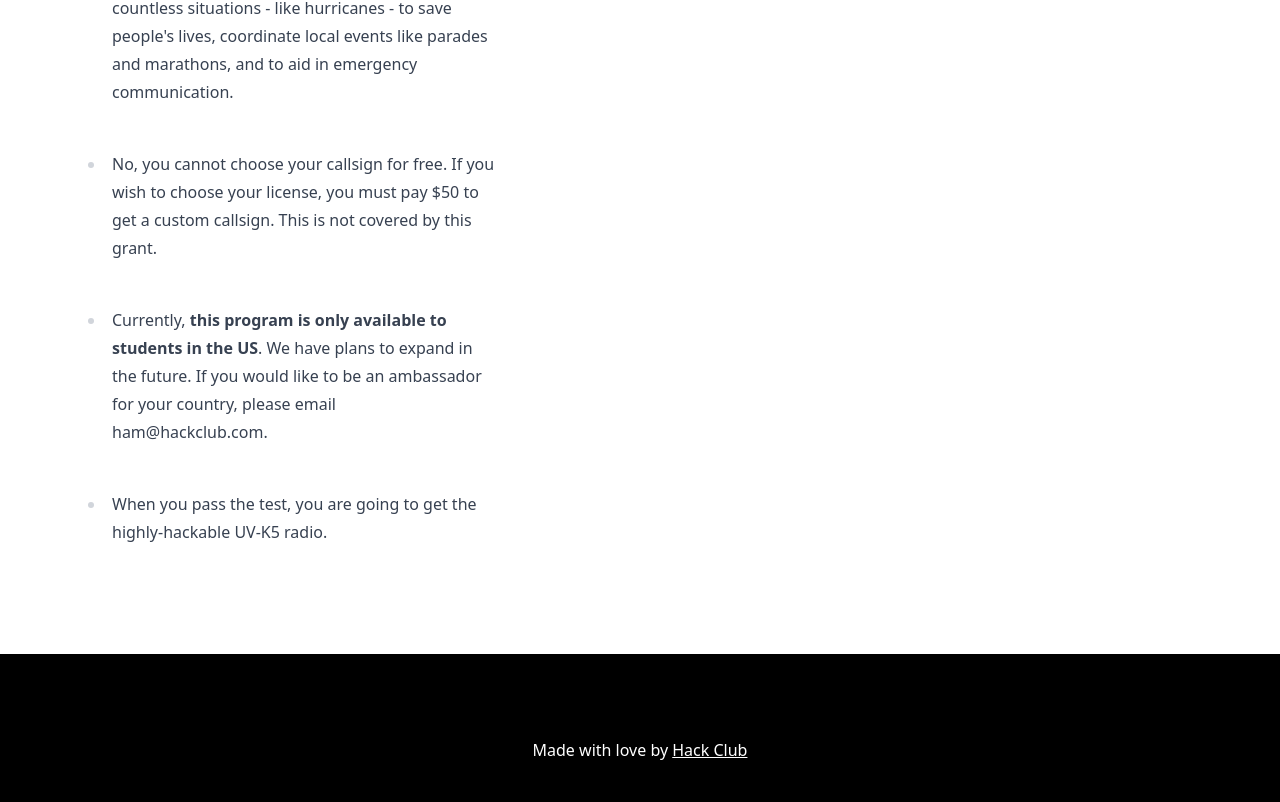
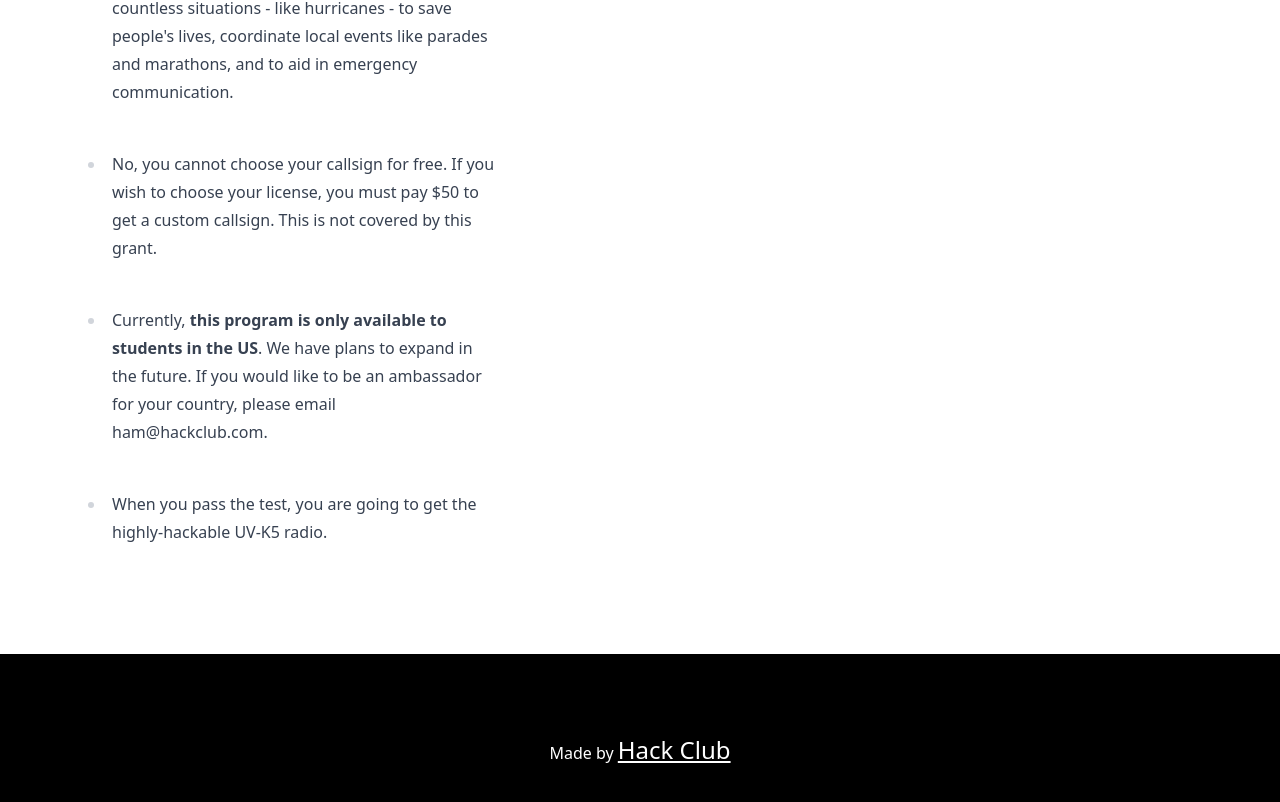
Before and after one commit to hackclub/ham-night, a Next.js app: page /faq in a window 1280 px wide. Shown: the part 1830-2632 px from the top of the page. Built offline with nearby package versions, Linux system fonts and the light colour scheme.

Commit message:
update footer

```diff
--- a/src/pages/faq.tsx
+++ b/src/pages/faq.tsx
@@ -103,8 +103,8 @@ const FAQ = () => {
             <div className="w-screen h-48 bg-black">
                 <div className="flex justify-center items-center h-full">
                     <p className="text-white">
-            Made with love by{" "}
-            <Link className="underline" href="https://hackclub.com">
+                        Made by{" "}
+                        <Link className="text-2xl underline" href="https://hackclub.com">
                             Hack Club
                         </Link>
                     </p>
```
Lines whose indentation alone changed are shown as unchanged.
